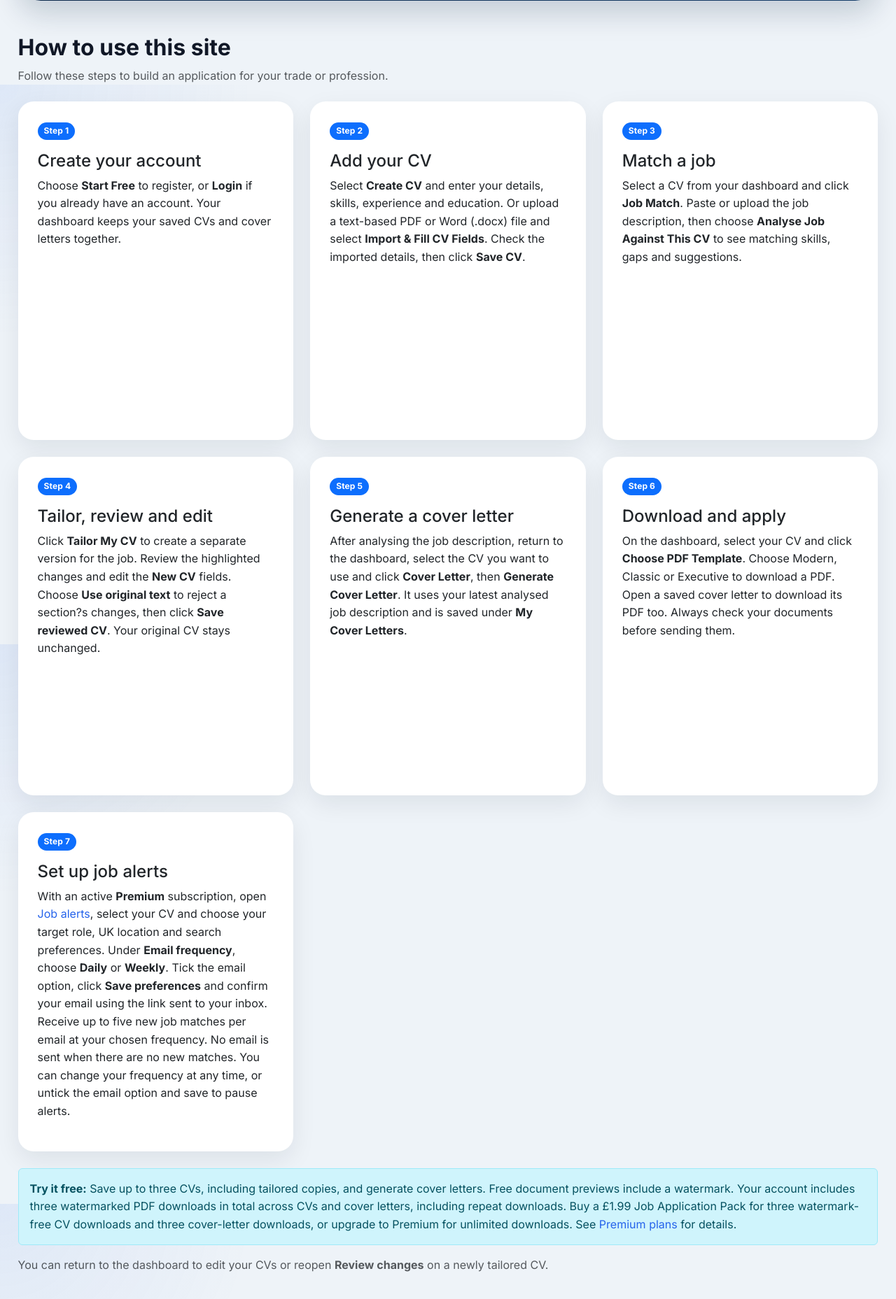
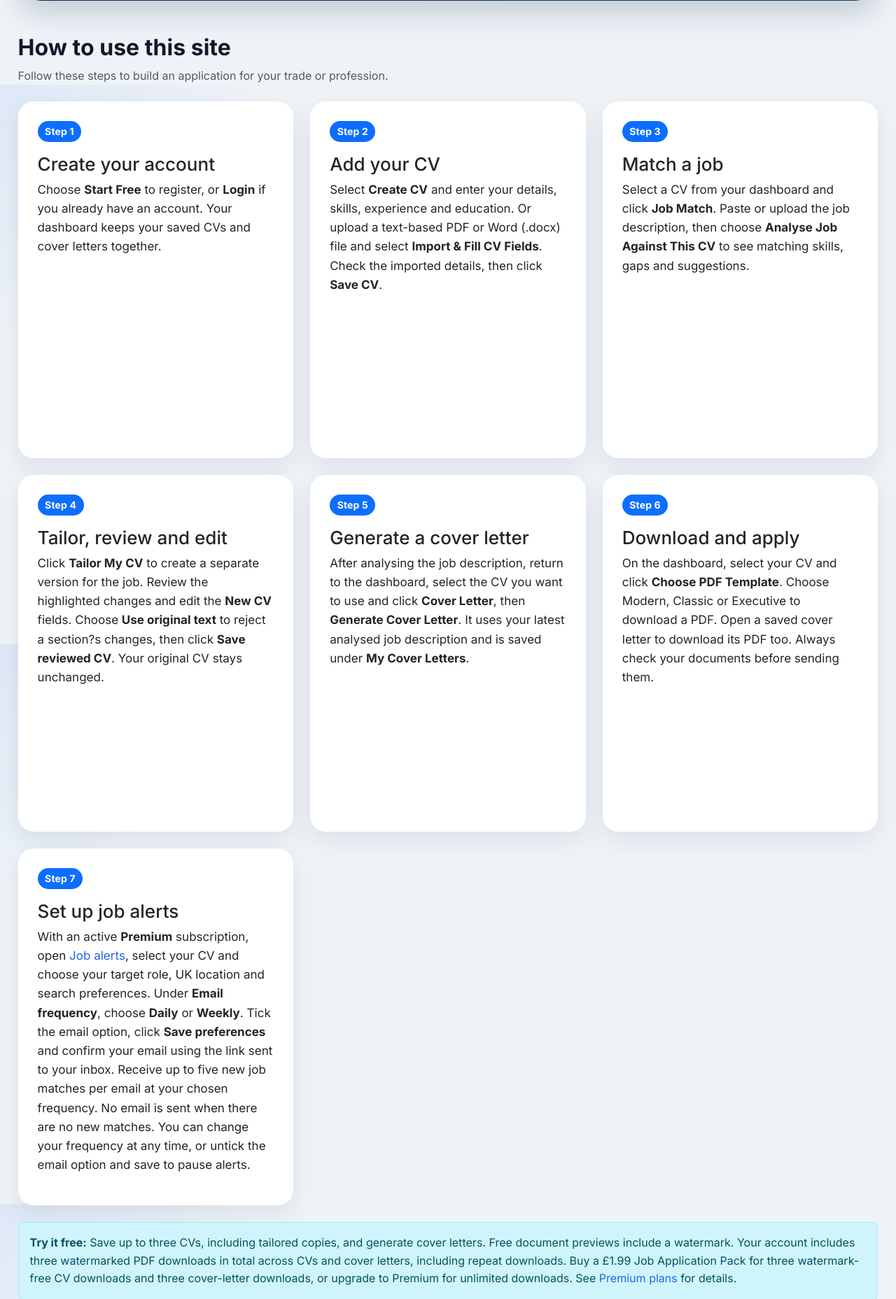
Before and after one commit to MohammadIqbalBora/ai-cv-builder, a Django app: page / in a window 1280 px wide. Shown: the part 679-2536 px from the top of the page at 70% size. Run offline with Django 5.2, Linux system fonts and the light colour scheme.

Commit message:
Increase font sizes on how-to cards

```diff
--- a/static/css/style.css
+++ b/static/css/style.css
@@ -247,6 +247,18 @@ select {
     min-width: 0;
 }
 
+.how-to-steps .card-body {
+    font-size: 1.0625rem;
+}
+
+.how-to-steps h3 {
+    font-size: 1.625rem;
+}
+
+.how-to-steps .badge {
+    font-size: 0.875rem;
+}
+
 @media (min-width: 768px) {
     .how-to-steps {
         grid-template-columns: repeat(2, minmax(0, 1fr));
```
